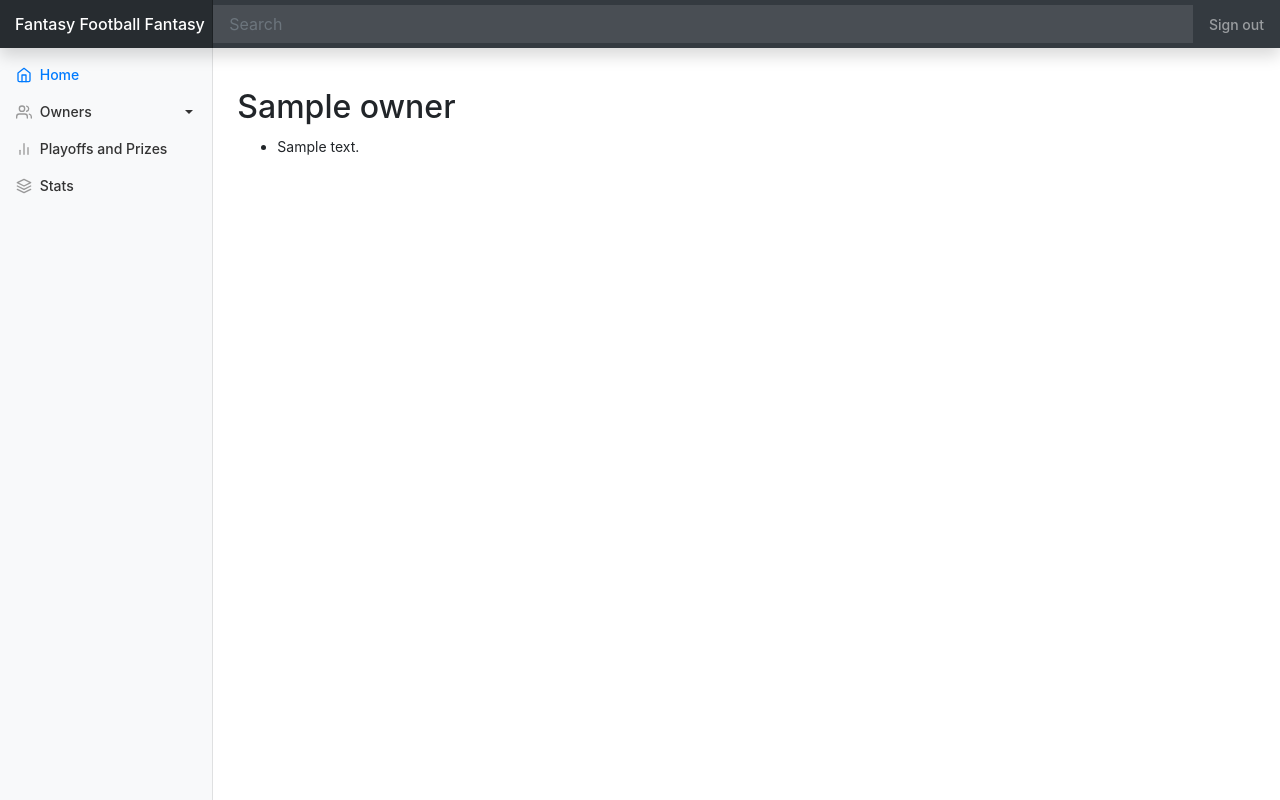
After one commit to tuura032/LeagueStats, a Flask app: template templates/player1.html in a window 1280 px wide. The commit adds this page. Run offline with Flask 2, Linux system fonts and the light colour scheme; the template is opened without the code that fills it: most values are stand-ins (such as "Sample title", 1, 10 or a date in 2020); parts of the project's set-up code (start-up, migrations or seed data) failed here and were passed over; some libraries are stand-ins or nearby versions.

Commit message:
added a page for all owners that displays current roster and draft / keeper info

```diff
--- a/application.py
+++ b/application.py
@@ -1,13 +1,10 @@
-# TODO I'm struggling with the varchar values of scores_wk_. I might need to just create a new data table (which is fine), or not deal with sorting scores.
-# also STB udpates only through week 9, I should have it go until it reaches a null value. maybe a while loop instead? Or just add an if statement and break.
-
 import os
 
 from flask import Flask, session, render_template, request, url_for, flash, redirect, jsonify, flash
 from flask_session import Session
 from sqlalchemy import create_engine
 from sqlalchemy.orm import scoped_session, sessionmaker
-from getScoreboardData import getscorestobeat, getweekscores, getpointsfor, getallteamwins
+from getScoreboardData import getscorestobeat, getweekscores, getpointsfor, getallteamwins, getroster
 import requests
 from espnff import League
 
@@ -135,6 +132,24 @@ def sorted(sort_by):
 def data():
     return render_template("graph.html")
 
+@app.route("/player/<int:id>")
+def player(id):
+    '''display an owners roster, player draft price, and keeper price'''
+
+    if id < 1 or id > 12:
+        return render_template("error.html", error="That page doesn't exist.")
+
+    getteamname = db.execute("SELECT id, owner FROM ffftable ORDER BY id")
+    for player in getteamname:
+        if id == player.id:
+            owner = player.owner
+            break
+
+    datalist = getroster(id)
+
+
+
+    return render_template("player1.html", datalist = datalist, owner = owner)
 
 @app.route("/update", methods=["GET"])
 def update():
--- a/static/dashboard.css
+++ b/static/dashboard.css
@@ -67,6 +67,17 @@ a {
   text-transform: uppercase;
 }
 
+a[data-toggle="collapse"] {
+  position: relative;
+}
+
+.dropdown-toggle::after {
+  display: block;
+  position: absolute;
+  top: 50%;
+  right: 20px;
+  transform: translateY(-50%);
+}
 /*
  * Content
  */
--- a/templates/layout.html
+++ b/templates/layout.html
@@ -36,11 +36,49 @@
                     Home <span class="sr-only">(current)</span>
                   </a>
                 </li>
-                <li class="nav-item">
-                  <a class="nav-link" href="#">
+                <li class="nav-item" >
+                  <a class="nav-link dropdown-toggle" href="#ownerSubmenu" data-toggle="collapse" aria-expanded="false">
                     <span data-feather="users"></span>
                     Owners
                   </a>
+                  <ul class="collapse list-unstyled" style="margin-left: 40px" id="ownerSubmenu">
+                    <li>
+                        <a href="/player/1">Kamara Meha</a>
+                    </li>
+                    <li>
+                        <a href="/player/2">Pooper Troopers</a>
+                    </li>
+                    <li>
+                        <a href="/player/3">Amputees</a>
+                    </li>
+                    <li>
+                      <a href="/player/4">Team Unfilled</a>
+                    </li>
+                    <li>
+                        <a href="/player/5">Cleveland Bronns</a>
+                    </li>
+                    <li>
+                        <a href="/player/6">Team Sugar</a>
+                    </li>
+                    <li>
+                      <a href="/player/7">Troubled Bridgewaters</a>
+                    </li>
+                    <li>
+                        <a href="/player/8">Kerryon</a>
+                    </li>
+                    <li>
+                        <a href="/player/9">letter kenny</a>
+                    </li>
+                    <li>
+                      <a href="/player/10">hills</a>
+                    </li>
+                    <li>
+                        <a href="/player/11">Bilal and Order</a>
+                    </li>
+                    <li>
+                        <a href="/player/12">Team Jeurgens</a>
+                    </li>
+                  </ul>
                 </li>
                 <li class="nav-item">
                   <a class="nav-link" href="/playoffs">
@@ -99,7 +137,7 @@
           data: {
             labels: ["wk 1", "Wk 2", "Wk 3", "Wk 4", "Wk 5", "Wk 6", "Wk 7", "Wk 8", "Wk 9", "Wk 10*", "Wk 11", "Wk 12", "Wk 13"],
             datasets: [{
-              data: [1381.5, 1379.4, 1294.6, 1341.4, 1291.0, 1398.4, 1327.2, 1397.3, 1295.8, 1341.1],
+              data: [1381.5, 1379.4, 1294.6, 1341.4, 1291.0, 1398.4, 1327.2, 1397.3, 1295.8, 1426.9],
               lineTension: 0,
               backgroundColor: 'transparent',
               borderColor: '#007bff',
--- /dev/null
+++ b/templates/player1.html
@@ -0,0 +1,17 @@
+{% extends "layout.html" %}
+
+{% block title %}
+    Fantasy Football Fantasy
+{% endblock %}
+
+{% block main %}
+    <h2>{{ owner }}</h2>
+    <ul>
+    {% for text in datalist %}
+
+        <li style="line-height: 1.8em">{{ text }}</li>
+
+    {% endfor %}
+    </ul>
+
+{% endblock %}
```
Also changed, not shown: getScoreboardData.py (+32 -0 lines).
